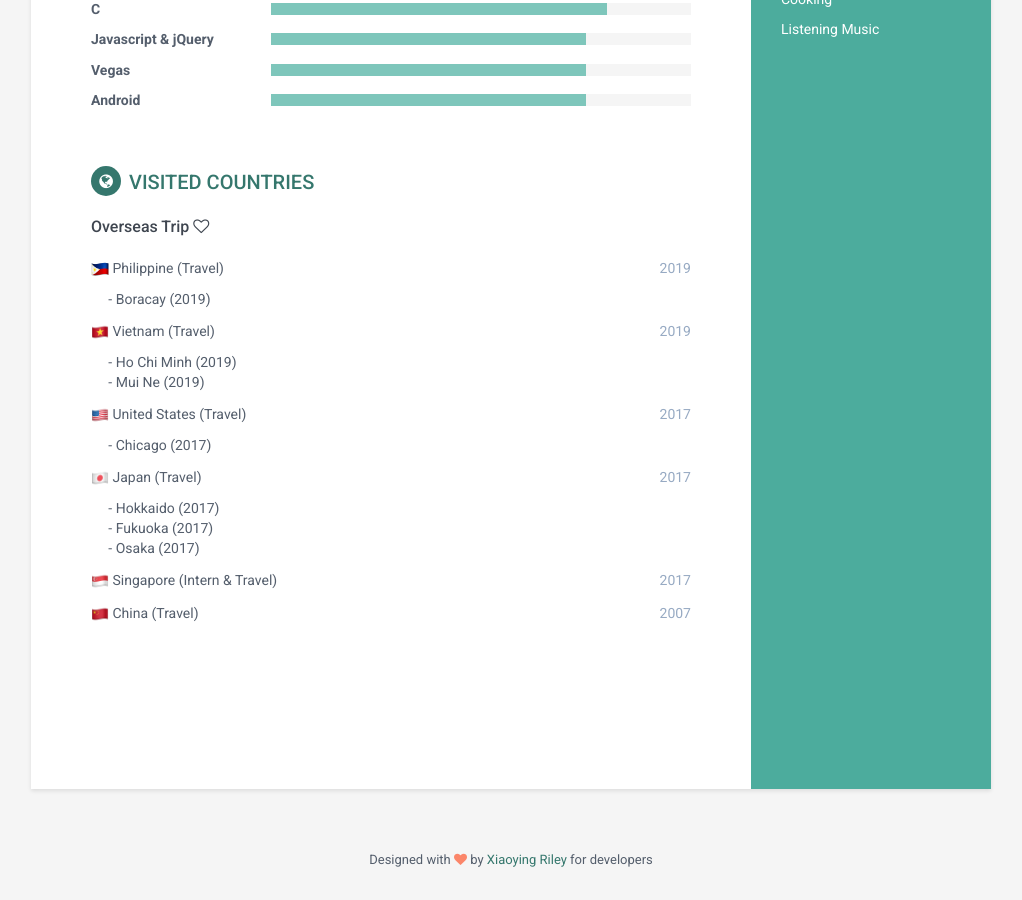
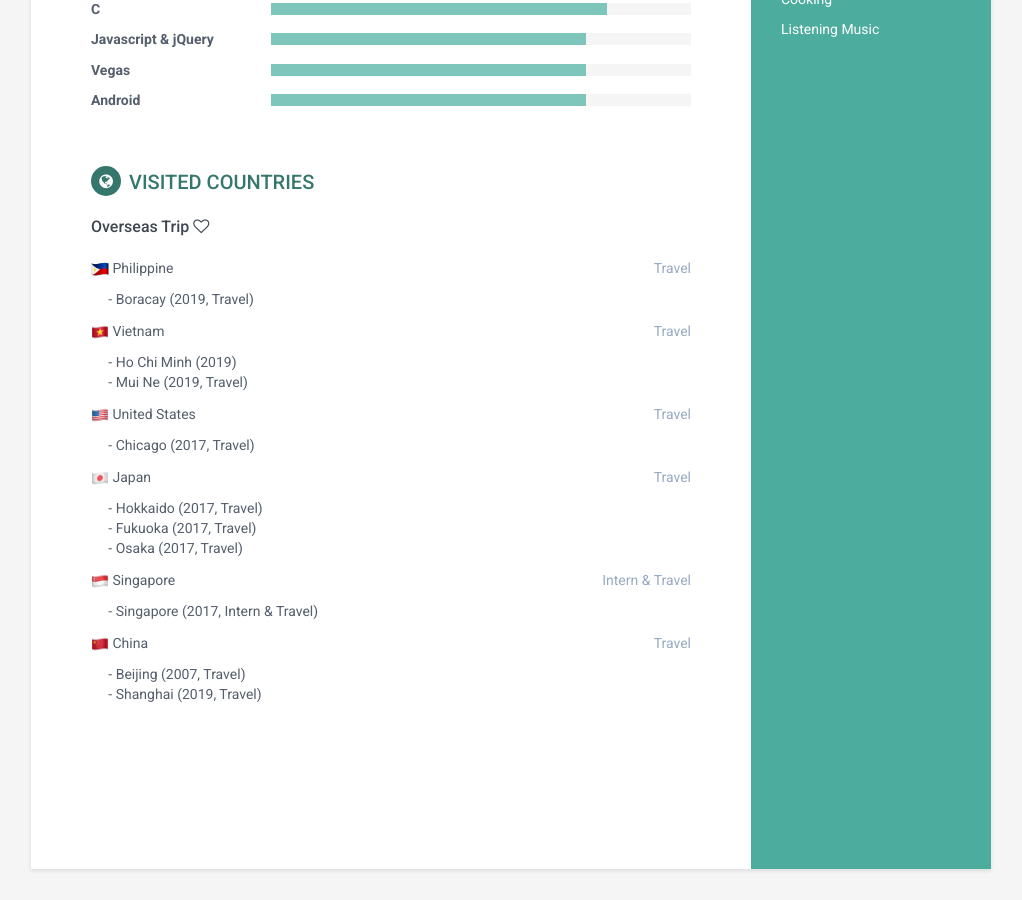
Before and after one commit to ChaerinYu/ChaerinYu.github.io, a Jekyll site: the page built from index.html, in a window 1280 px wide and 900 px high, scrolled down 1022 px. Shown: the whole window, without its empty margins (129-1151 px from the left). Built offline with Jekyll 4.4.1, drawn with Linux system fonts in a browser that asks for light colours.

Commit message:
Update countries.html

```diff
--- a/_includes/countries.html
+++ b/_includes/countries.html
@@ -10,38 +10,40 @@
       </div>
       <div class="upper-row">
         <p><span class="project-tagline">
-                       <img src="{{site.baseurl}}/assets/images/ph.png" width="18"/> Philippine (Travel)</span>
-          <div class="time">2019</div>
-          &nbsp;&nbsp;&nbsp;&nbsp; - Boracay (2019) </p>
+                       <img src="{{site.baseurl}}/assets/images/ph.png" width="18"/> Philippine </span>
+          <div class="time">Travel</div>
+          &nbsp;&nbsp;&nbsp;&nbsp; - Boracay (2019, Travel) </p>
       </div>
       <div class="upper-row">
         <p><span class="project-tagline">
-                       <img src="{{site.baseurl}}/assets/images/vn.png" width="18"/> Vietnam (Travel)</span>
-          <div class="time">2019</div>
-          &nbsp;&nbsp;&nbsp;&nbsp; - Ho Chi Minh (2019) <br> &nbsp;&nbsp;&nbsp;&nbsp; - Mui Ne (2019) </p>
+                       <img src="{{site.baseurl}}/assets/images/vn.png" width="18"/> Vietnam </span>
+          <div class="time">Travel</div>
+          &nbsp;&nbsp;&nbsp;&nbsp; - Ho Chi Minh (2019) <br> &nbsp;&nbsp;&nbsp;&nbsp; - Mui Ne (2019, Travel) </p>
       </div>
       <div class="upper-row">
         <p><span class="project-tagline">
-                       <img src="{{site.baseurl}}/assets/images/us.png" width="18"/> United States (Travel)</span>
-          <div class="time">2017</div>
-          &nbsp;&nbsp;&nbsp;&nbsp; - Chicago (2017) </p>
+                       <img src="{{site.baseurl}}/assets/images/us.png" width="18"/> United States </span>
+          <div class="time">Travel</div>
+          &nbsp;&nbsp;&nbsp;&nbsp; - Chicago (2017, Travel) </p>
       </div>
       <div class="upper-row">
         <p><span class="project-tagline">
-                       <img src="{{site.baseurl}}/assets/images/jp.png" width="18"/> Japan (Travel)</span>
-          <div class="time">2017</div>
-          &nbsp;&nbsp;&nbsp;&nbsp; - Hokkaido (2017) <br> &nbsp;&nbsp;&nbsp;&nbsp; - Fukuoka (2017) <br> &nbsp;&nbsp;&nbsp;&nbsp; - Osaka (2017)</p>
+                       <img src="{{site.baseurl}}/assets/images/jp.png" width="18"/> Japan </span>
+          <div class="time">Travel</div>
+          &nbsp;&nbsp;&nbsp;&nbsp; - Hokkaido (2017, Travel) <br> &nbsp;&nbsp;&nbsp;&nbsp; - Fukuoka (2017, Travel) <br> &nbsp;&nbsp;&nbsp;&nbsp; - Osaka (2017, Travel)</p>
       </div>
       <div class="upper-row">
         <p><span class="project-tagline">
-                         <img src="{{site.baseurl}}/assets/images/sg.png" width="18"/> Singapore (Intern &amp; Travel)</span>
-          <div class="time">2017</div>
+                         <img src="{{site.baseurl}}/assets/images/sg.png" width="18"/> Singapore </span>
+          <div class="time">Intern &amp; Travel</div>
+        &nbsp;&nbsp;&nbsp;&nbsp; - Singapore (2017, Intern &amp; Travel)
         </p>
       </div>
       <div class="upper-row">
         <p><span class="project-tagline">
-                         <img src="{{site.baseurl}}/assets/images/ch.png" width="18"/> China (Travel)</span>
-          <div class="time">2007</div>
+                         <img src="{{site.baseurl}}/assets/images/ch.png" width="18"/> China </span>
+          <div class="time">Travel</div>
+        &nbsp;&nbsp;&nbsp;&nbsp; - Beijing (2007, Travel) <br> &nbsp;&nbsp;&nbsp;&nbsp; - Shanghai (2019, Travel)
         </p>
       </div>
     </div>
```
